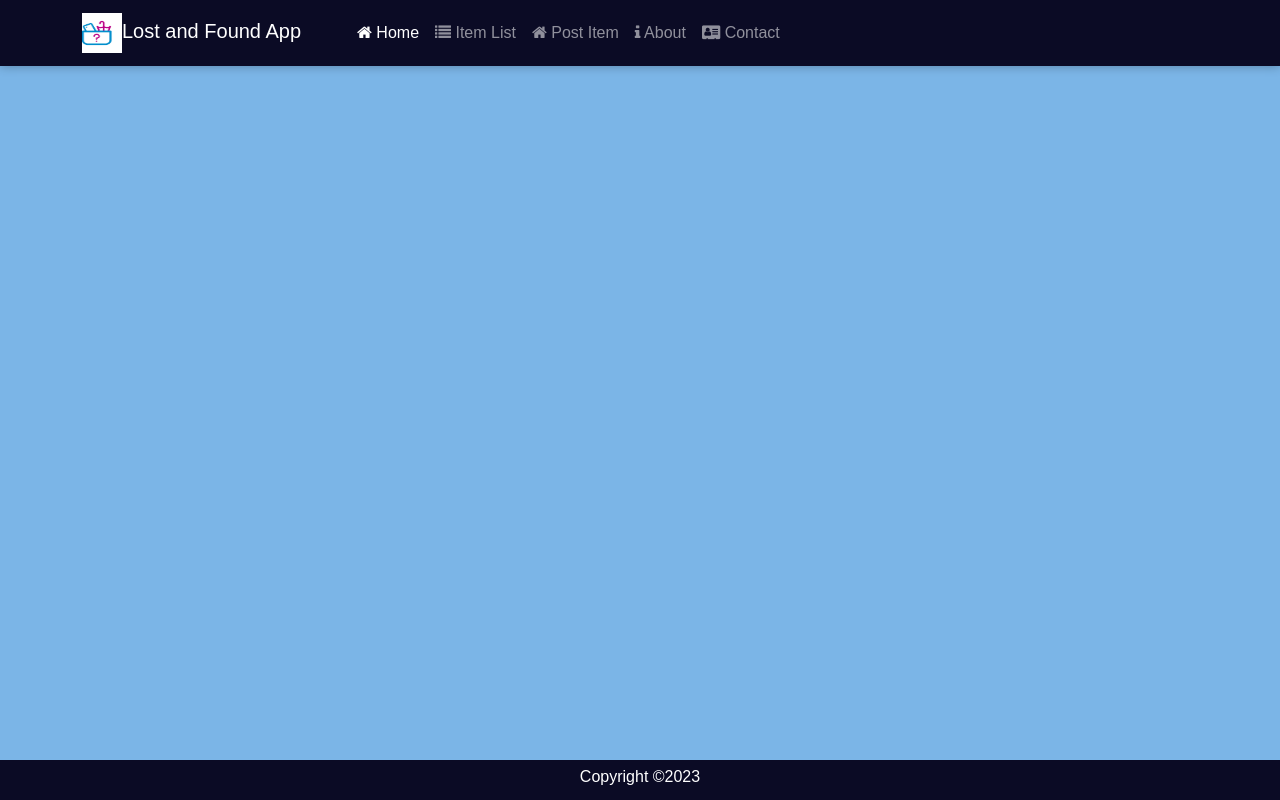
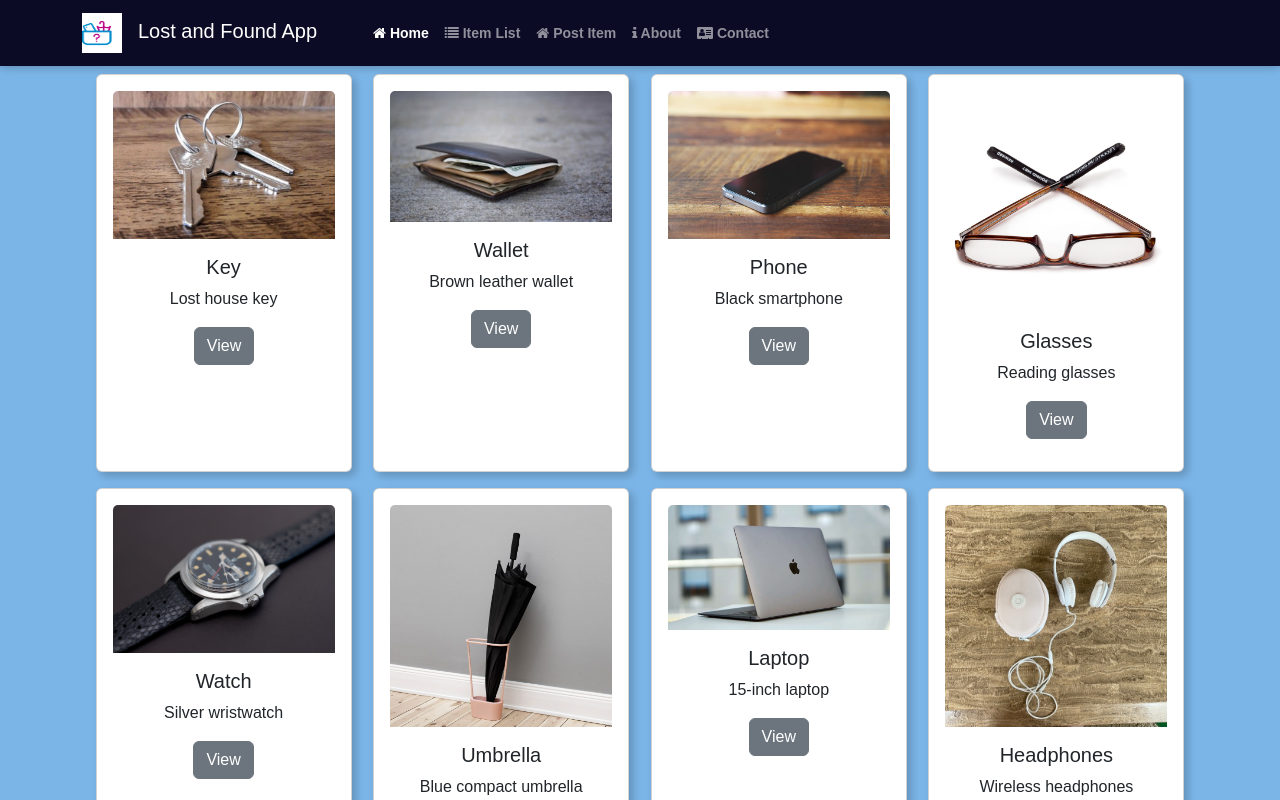
Before and after one commit to Henman2/lfapp-frontend, a React (Create React App) app: page / in a window 1280 px wide. Shown: the top 800 px of the page. Built offline with nearby package versions, Linux system fonts and the light colour scheme.

Commit message:
Add lost itemslist and item card components

```diff
--- a/src/app/shared/lostitems.js
+++ b/src/app/shared/lostitems.js
@@ -1,5 +1,5 @@
 import wallet from '../assets/Images/wallet.jpg';
-import laptop from '../assets/Images/laptop.jpg';
+import laptop from '../assets/Images/laptop.jpeg';
 import watch from '../assets/Images/watch.jpg';
 import waterbottle from '../assets/Images/waterbottle.jpg';
 import umbrella from '../assets/Images/umbrella.jpg';
@@ -9,7 +9,7 @@ import phone from '../assets/Images/phone.jpg';
 import glasses from '../assets/Images/glasses.jpg';
 import keys from '../assets/Images/keys.jpg';
 
-const lostItems = [
+export const lostItems = [
     { id: 0, name: "Key", image: keys, description: "Lost house key" },
     { id: 1, name: "Wallet", image: wallet, description: "Brown leather wallet" },
     { id: 2, name: "Phone", image: phone, description: "Black smartphone" },
--- a/src/components/Header.js
+++ b/src/components/Header.js
@@ -14,25 +14,25 @@ const Header = ()=>{
     const [isOpen, setIsOpen] = useState(false);
     const toggle = () => setIsOpen(!isOpen);
     return(
-        <Navbar className='App-header justify-content-center' dark expand='md' container>
-            <NavbarBrand className='me-5' href="/"><img src={logo} style={{height:40, width:40}} alt='logo'/>Lost and Found App</NavbarBrand>
+        <Navbar className='App-header tc justify-content-center align-items-center pv3 ph3' dark expand='md' container>
+            <NavbarBrand className='me-5' href="/"><img className='mr3' src={logo} style={{height:40, width:40}} alt='logo'/>Lost and Found App</NavbarBrand>
             <NavbarToggler onClick={toggle} />
             <Collapse isOpen={isOpen} navbar>
-                <Nav className="me-auto" navbar>
+                <Nav className="me-auto f6 fw6" navbar>
                     <NavItem>
-                    <NavLink className='nav-link' to='/'><i className='fa fa-home'/> Home</NavLink>
+                    <NavLink className='nav-link link' to='/'><i className='fa fa-home'/> Home</NavLink>
                     </NavItem>
                     <NavItem>
-                    <NavLink className='nav-link' to='/directory'><i className='fa fa-list'/> Item List</NavLink>
+                    <NavLink className='nav-link link' to='/directory'><i className='fa fa-list'/> Item List</NavLink>
                     </NavItem>
                     <NavItem>
-                    <NavLink className='nav-link' to='/posting'><i className='fa fa-home'/> Post Item</NavLink>
+                    <NavLink className='nav-link link' to='/posting'><i className='fa fa-home'/> Post Item</NavLink>
                     </NavItem>
                     <NavItem>
-                    <NavLink className='nav-link' to='/about'><i className='fa fa-info'/> About</NavLink>
+                    <NavLink className='nav-link link' to='/about'><i className='fa fa-info'/> About</NavLink>
                     </NavItem>
                     <NavItem>
-                    <NavLink className='nav-link' to='/contact'><i className='fa fa-address-card'/> Contact</NavLink>
+                    <NavLink className='nav-link link' to='/contact'><i className='fa fa-address-card'/> Contact</NavLink>
                     </NavItem>
                 </Nav>
             </Collapse>
--- a/src/components/LostItemCard.js
+++ b/src/components/LostItemCard.js
@@ -0,0 +1,17 @@
+import { Card, CardTitle, CardText, Button, CardImg, CardBody } from "reactstrap";
+
+const LostItemCard = ({ lostitem }) => {
+  const { name, image, description } = lostitem;
+  return (
+    <Card className='dib br3 pa3 ma2 grow bw2 shadow-5 mw5'>
+      <CardImg alt={name} src={image} top />
+      <CardBody>
+        <CardTitle tag="h5">{name}</CardTitle>
+        <CardText>{description}</CardText>
+        <Button className="bg-animate">View</Button>
+      </CardBody>
+    </Card>
+  );
+};
+
+export default LostItemCard;
--- a/src/features/lostsitems/LostItemsList.js
+++ b/src/features/lostsitems/LostItemsList.js
@@ -0,0 +1,13 @@
+import LostItemCard from "../../components/LostItemCard";
+
+const LostItemsList = ({ lostitems }) => {  {/* Corrected prop name */}
+  return (
+    <>
+      {lostitems.map((item, i) => (
+        <LostItemCard key={item.id} lostitem={item} />
+      ))}
+    </>
+  );
+};
+
+export default LostItemsList;
--- a/src/index.js
+++ b/src/index.js
@@ -1,19 +1,26 @@
 import React from 'react';
-import ReactDOM from 'react-dom';
+import {createRoot} from 'react-dom/client';
 import App from './App';
 import store from './app/store';
 import { Provider } from 'react-redux';
 import { BrowserRouter } from 'react-router-dom';
+import 'tachyons';
 import 'bootstrap/dist/css/bootstrap.min.css';
 import 'bootstrap-social/bootstrap-social.css';
 import 'font-awesome/css/font-awesome.min.css';
 import './style/index.css';
 
-ReactDOM.render(
-  <Provider store={store}>
-    <BrowserRouter>
-     <App />
-    </BrowserRouter>
-  </Provider>,
-  document.getElementById('root')
+
+const container = document.getElementById('root');
+const root = createRoot(container)
+
+root.render(
+  <React.StrictMode>
+    <Provider store={store}>
+      <BrowserRouter>
+        <App />
+      </BrowserRouter>
+    </Provider>
+  </React.StrictMode>
+
 );
--- a/src/pages/Home.js
+++ b/src/pages/Home.js
@@ -1,5 +1,13 @@
-const Home = ()=>{
-    return <></>
-}
+import { Container } from "reactstrap";
+import LostItemsList from "../features/lostsitems/LostItemsList";
+import { lostItems } from "../app/shared/lostitems";
+
+const Home = () => {
+  return (
+    <Container className="App-container">
+      <LostItemsList lostitems={lostItems} /> {/* Corrected prop name */}
+    </Container>
+  );
+};
 
 export default Home;
--- a/src/style/App.css
+++ b/src/style/App.css
@@ -1,11 +1,20 @@
 .App {
   text-align: center;
 }
-
+.App-container{
+  display:flex;
+  flex-wrap: wrap;
+  flex-direction: row;
+  /* min-height: 100vh; */
+  justify-content: space-evenly;
+}
+.cardsize{
+    width: '18rem';
+}
 .App-header {
   position: absolute;
   margin:0;
-  padding: 16px 32px;
+  /* padding: 16px 32px; */
   box-shadow: 0 0 10px 0 rgba(0, 0, 0, 0.3);
   width:100%;
   color: #ffff;
@@ -13,7 +22,7 @@
   background-color: rgb(11, 11, 37);
 }
 .App-footer{
-  position: absolute;
+  /* position: relative; */
   text-align: center;
   bottom: 0;
   padding-top: 5px;
```
Also changed, not shown: src/app/assets/Images/keys.jpg (added).
